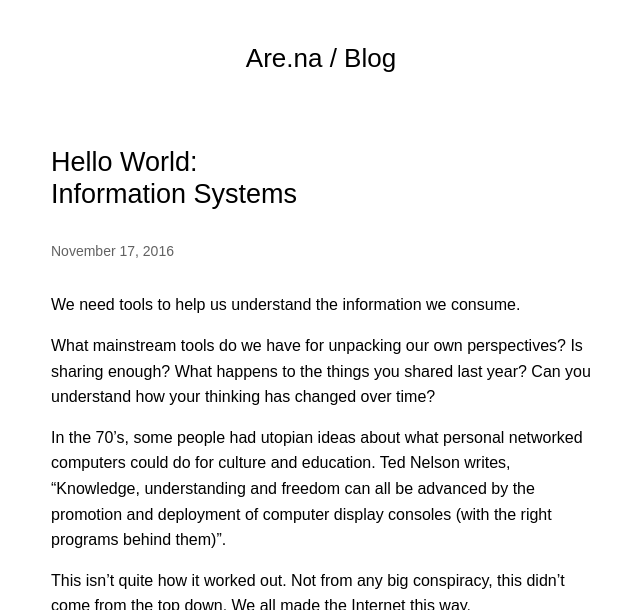
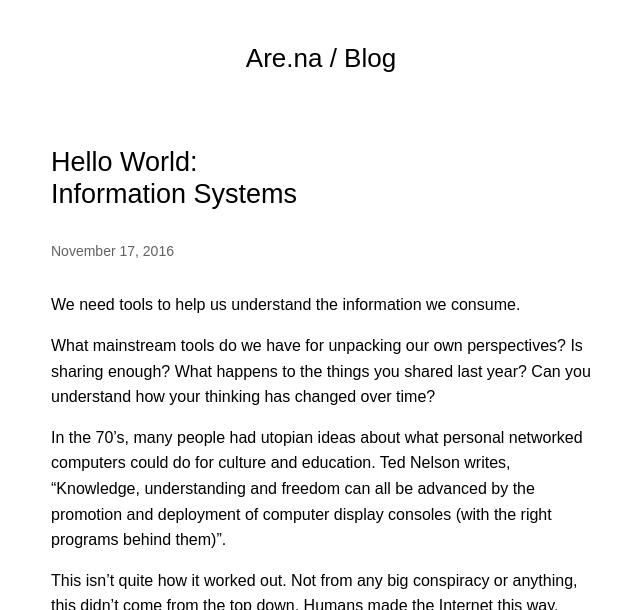
Before and after one commit to aredotna/building, a Jekyll site: the page built from _posts/2016-11-17-from-us.markdown, in a window 1280 px wide and 900 px high, cut to the strip 0-610 px from the top of the window. Shown: the whole strip, without its empty margins (319-959 px from the left). Built offline with Jekyll 4.4.1, drawn with Linux system fonts in a browser that asks for light colours; some of the changed text lies outside the part shown.

Commit message:
Minor updates and corrections

```diff
--- a/_posts/2016-11-17-from-us.markdown
+++ b/_posts/2016-11-17-from-us.markdown
@@ -10,13 +10,13 @@
 
 What mainstream tools do we have for unpacking our own perspectives? Is sharing enough? What happens to the things you shared last year? Can you understand how your thinking has changed over time?
 
-In the 70's, some people had utopian ideas about what personal networked computers could do for culture and education. Ted Nelson writes, "Knowledge, understanding and freedom can all be advanced by the promotion and deployment of computer display consoles (with the right programs behind them)".
+In the 70's, many people had utopian ideas about what personal networked computers could do for culture and education. Ted Nelson writes, "Knowledge, understanding and freedom can all be advanced by the promotion and deployment of computer display consoles (with the right programs behind them)".
 
-This isn't quite how it worked out. Not from any big conspiracy, this didn't come from the top down. We all made the Internet this way.
+This isn't quite how it worked out. Not from any big conspiracy or anything, this didn't come from the top down. Humans made the Internet this way.
 
-![Kremers' tweet](https://d2w9rnfcy7mm78.cloudfront.net/769889/original_dc2e576016b82b35b2b52b605f571b5a.png)
+![Kremers' tweet](https://d2w9rnfcy7mm78.cloudfront.net/772086/original_1a5e4cd4ab968289fc3654b4389c944b.png)
 
-Structurally, Are.na consists of two units: **blocks** and **channels**.
+Are.na consists of two units: **blocks** and **channels**.
 
 **Blocks** are units of information (a piece of text, an image, a URL, a file, etc.) and **channels** are containers for **blocks**. **Channels** can contain any number of **blocks** and **blocks** can exist in any number of **channels**.
 
```
Also changed, not shown: other parts of _posts/2016-11-17-from-us.markdown (+1 -1 lines), _posts/2016-11-16-learning-gardens.markdown (+4 -4 lines).
